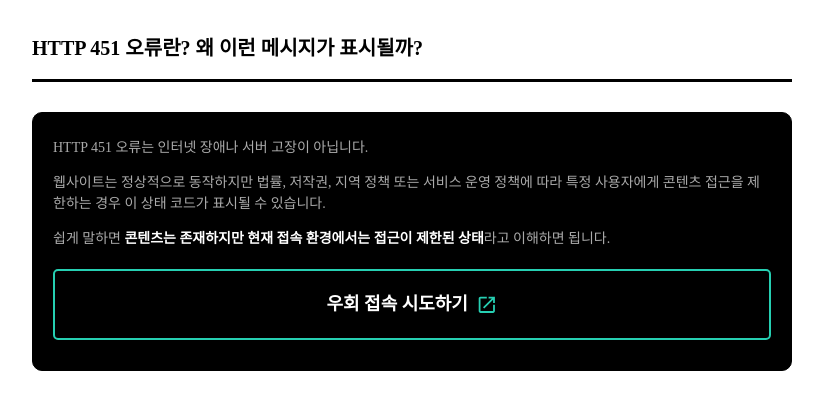
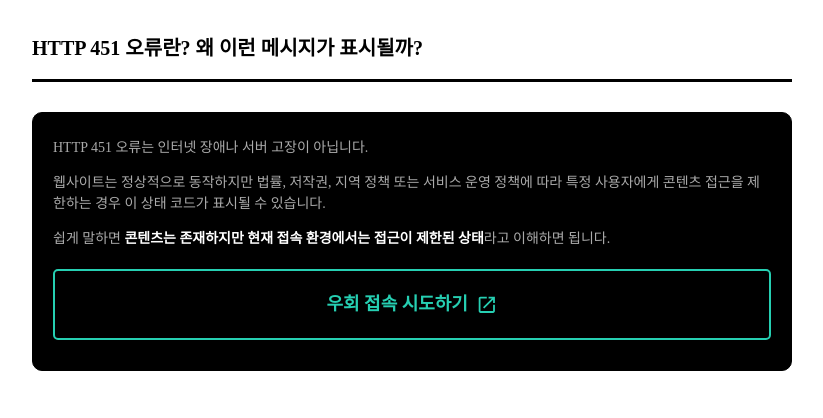
Before and after one commit to jungzho/surfshark, a plain HTML site: page index.html in a window 1280 px wide. Shown: the top 418 px of the page, without its empty margins (228-1051 px from the left). Drawn offline with Linux system fonts and the light colour scheme.

Commit message:
Update index.html

```diff
--- a/index.html
+++ b/index.html
@@ -24,7 +24,7 @@ h2{font-size:20px;margin-top:50px;color:#000}
 .video{position:relative;padding-bottom:56.25%;height:0;overflow:hidden}
 .video iframe{position:absolute;width:100%;height:100%;left:0;top:0;border:0}
 .cta{display:flex;align-items:center;justify-content:center;gap:8px;background:#000;color:#26cfb2;font-size:18px;font-weight:800;padding:20px;border-radius:5px;text-decoration:none;margin:20px 0;transition:background .3s ease}
-.cta.line{display:flex;align-items:center;justify-content:center;gap:8px;background:#000;border:2px solid #26cfb2;color:#fff;font-size:18px;font-weight:800;padding:20px;border-radius:5px;text-decoration:none;margin:20px 0;transition:background .3s ease}
+.cta.line{display:flex;align-items:center;justify-content:center;gap:8px;background:#000;border:2px solid #26cfb2;color:#26cfb2;font-size:18px;font-weight:800;padding:20px;border-radius:5px;text-decoration:none;margin:20px 0;transition:background .3s ease}
 .cta svg{width:1.2em;height:1.2em}
 .faq{margin-top:50px}
 .faq details:first-child{border-top:1px solid #eee}
```
